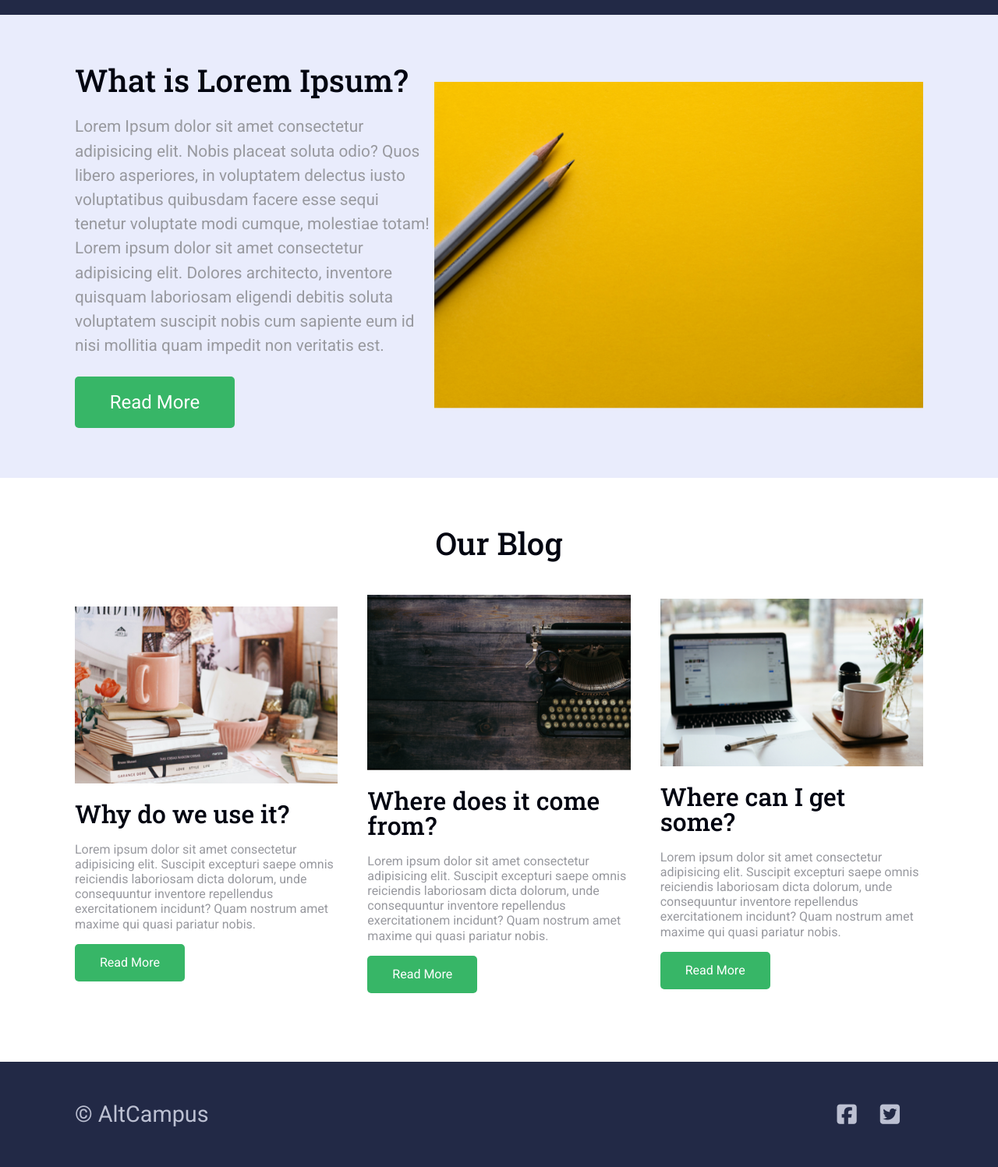
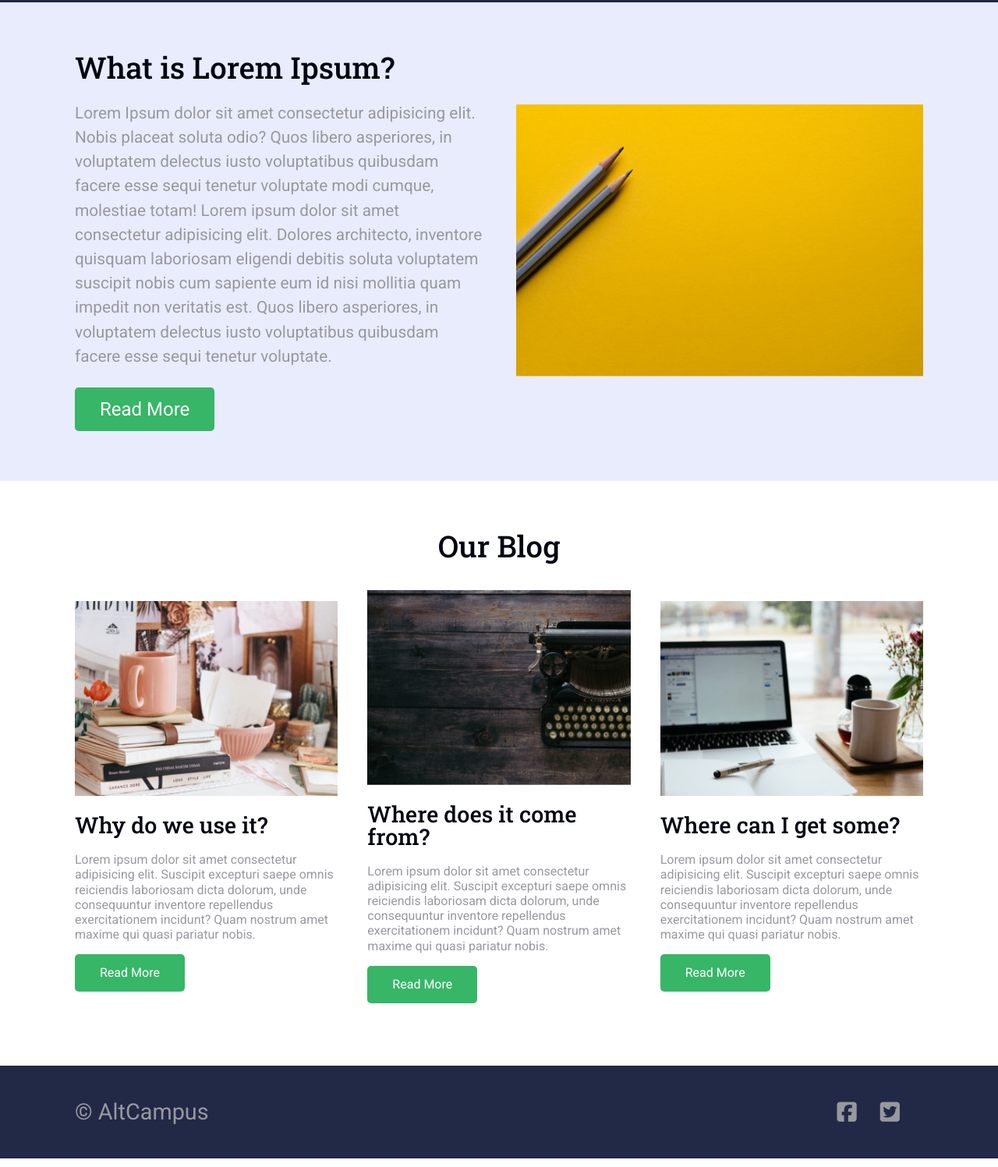
Before and after one commit to vishakha011/Responsive-Web-Design, a plain HTML site: page Assignment-level-1/index.html in a window 1280 px wide. Shown: the part 51-1548 px from the top of the page at 78% size. Drawn offline with Linux system fonts and the light colour scheme.

Commit message:
Refactor Code

```diff
--- a/Assignment-level-1/assets/stylesheet/main.css
+++ b/Assignment-level-1/assets/stylesheet/main.css
@@ -1,3 +1,15 @@
+:root {
+  --primary-color: #222946;
+  --accent:#37B667;
+  --heading-text:#020511;
+  --body-text:#98999F;
+  --bg-color: #E9ECFC;
+}
+
+html {
+  font-size: 16px;
+}
+
 /* http://meyerweb.com/eric/tools/css/reset/ 2. v2.0 | 20110126
   License: none (public domain)
 */
@@ -64,14 +76,17 @@ Grid
 Custom Styles
 =============================================================
 */
+
 body {
   font-family: 'Roboto', sans-serif;
 }
 
 .container {
  max-width: 85%;
+ /* max-width: 1250px; */
  margin: 0 auto;
- padding: 1.5rem 0;
+ /* margin: 0 2rem; */
+ padding: 1rem 0;
 }
 
 .flex-between {
@@ -95,7 +110,8 @@ img {
 
 .header,
 .footer {
-  background-color: #222946;
+  /* background-color: #222946; */
+  background-color: var(--primary-color);
 }
 
 /*
@@ -106,17 +122,17 @@ Headings/Paragrahs
 .heading,
 .section-heading {
   font-weight: 500;
-  color: #020511;
+  color: var(--heading-text);
   font-family: 'Roboto Slab', serif;
 }
 
 .hero-text,
 .section-text {
-  color: #98999F;
+  color: var(--body-text);
 }
 
 .heading {
-  font-size: 2.5rem;
+  font-size: 2.4rem;
 }
 
 .hero-text {
@@ -125,12 +141,12 @@ Headings/Paragrahs
   line-height: 1.5;
 }
 
-h2{
+.blog-section h2{
   text-align: center;
 }
 
 .section-heading {
-  font-size: 2rem;
+  font-size: 1.8rem;
   margin: 20px 0;
 }
 
@@ -147,13 +163,13 @@ Buttons
 .btn {
   display: inline-block;
   color: #fff;
-  background-color: #37B667;
+  background-color: var(--accent);
   border-radius: 5px;
 }
 
 .primary-btn {
   font-size: 1.5rem;
-  padding: 1.3rem 2.8rem;
+  padding: 1rem 2rem;
 }
 
 .secondary-btn {
@@ -181,13 +197,13 @@ Header
 .nav-menu-item a {
   font-size: 1.4rem;
   font-weight: 500;
-  margin-right: 20px;
+  margin-right: 2rem;
   font-family: 'Roboto', sans-serif;
 }
 
 .nav-menu-item a:hover,
 .active a {
-  color: #37B667;
+  color: var(--accent);
 }
 
 /*
@@ -196,13 +212,16 @@ Hero Section
 =============================================================
 */
 .hero-section {
-  background-color:#E9ECFC;
+  background-color:var(--bg-color);
 }
 
 .col-1-2 {
-  flex: 0 1 45%;
+  flex: 0 1 48%;
 }
 
+/* .figure {
+  flex: 0 1 50%;
+} */
 
 /*
 =============================================================
@@ -214,14 +233,17 @@ BLog Section
   margin-top: 2%;
 }
 
-
+.blog img {
+  height: 250px;
+  object-fit: cover;
+}
 /*
 =============================================================
 Footer Section
 =============================================================
 */
 .footer {
-  color: #BCC0D2;
+  color: var(--body-text);
   font-size: 1.8rem;
   padding: 1.8rem 0;
 }
@@ -231,7 +253,7 @@ Footer Section
 }
 
 .fab {
-  color: #BCC0D2;
+  color: var(--body-text);
   margin-right: 30px;
   border-radius: 8px;
 }
@@ -243,15 +265,28 @@ Media Queries
 */
 
 @media screen and (max-width: 768px) {
+  html {
+    font-size: 14px;
+  }
+  .container {
+    /* margin: 0 5rem; */
+  }
 
   .flex-between {
-    display: flex;
+    /* display: flex; */
     flex-direction: column;
   }
 
+  .nav-menu {
+    margin-bottom: 1rem;
+  }
+
+  .nav-menu-item a{
+    margin: 0 1rem;
+  }
   .hero {
     flex-direction: column-reverse;
-    justify-content: space-between;
+    /* justify-content: space-between; */
     padding: 0 0 2rem 0;
   }
 
@@ -260,7 +295,7 @@ Media Queries
   }
 
   .logo {
-    max-width: 30%;
+    max-width: 15vw;
     margin-bottom: 1.5rem;
   }
 
@@ -277,7 +312,7 @@ Media Queries
   }
 
   .fab {
-    margin-right: 0;
-    margin: 0 1rem;
+    /* margin-right: 0; */
+    margin: 0.5rem 1rem;
   }
 }
--- a/Assignment-level-1/index.html
+++ b/Assignment-level-1/index.html
@@ -20,20 +20,21 @@
             </nav>
         </div>
     </header>
+
     <main>
         <section class="hero-section">
-            <section class="hero container padding  flex-between">
-                <article class="col-1-2">
+            <article class="hero container padding flex-between">
+                <section class="col-1-2">
                     <h1 class="hero-heading heading">What is Lorem Ipsum?</h1>
-                    <p class="hero-text">Lorem Ipsum dolor sit amet consectetur adipisicing elit. Nobis placeat soluta odio? Quos libero asperiores, in voluptatem delectus iusto voluptatibus quibusdam facere esse sequi tenetur voluptate modi cumque, molestiae totam! Lorem ipsum dolor sit amet consectetur adipisicing elit. Dolores architecto, inventore quisquam laboriosam eligendi debitis soluta voluptatem suscipit nobis cum sapiente eum id nisi mollitia quam impedit non veritatis est.</p>
+                    <p class="hero-text">Lorem Ipsum dolor sit amet consectetur adipisicing elit. Nobis placeat soluta odio? Quos libero asperiores, in voluptatem delectus iusto voluptatibus quibusdam facere esse sequi tenetur voluptate modi cumque, molestiae totam! Lorem ipsum dolor sit amet consectetur adipisicing elit. Dolores architecto, inventore quisquam laboriosam eligendi debitis soluta voluptatem suscipit nobis cum sapiente eum id nisi mollitia quam impedit non veritatis est. Quos libero asperiores, in voluptatem delectus iusto voluptatibus quibusdam facere esse sequi tenetur voluptate.</p>
                     <a class="btn primary-btn" href="#">Read More</a>
-                </article>
-                <div class="figure">
+                </section>
+                <div class="col-1-2">
                     <figure>
                         <img src="assets/images/01.png" alt="Pen with Yellow Background Image">
                     </figure>
                 </div>
-            </section>
+            </article>
         </section>
 
         <section class="blog-section padding">
@@ -41,7 +42,7 @@
             <div class="blog-container container flex-between">
                 <!--First Blog-->
                 <article class="blog">
-                    <img src="assets/images/02.png" alt="Books">
+                    <img src="assets/images/02.png" alt="Mug on Books">
                     <div>
                         <h3 class="section-heading">Why do we use it?</h3>
                         <p class="section-text">Lorem ipsum dolor sit amet consectetur adipisicing elit. Suscipit excepturi saepe omnis reiciendis laboriosam dicta dolorum, unde consequuntur inventore repellendus exercitationem incidunt? Quam nostrum amet maxime qui quasi pariatur nobis.</p>
@@ -50,16 +51,16 @@
                 </article>
                 <!--Second Blog-->
                 <article class="blog">
-                    <img src="assets/images/03.png" alt="Books">
+                    <img src="assets/images/03.png" alt="Typewriter">
                     <div>
                         <h3 class="section-heading">Where does it come from?</h3>
                         <p class="section-text">Lorem ipsum dolor sit amet consectetur adipisicing elit. Suscipit excepturi saepe omnis reiciendis laboriosam dicta dolorum, unde consequuntur inventore repellendus exercitationem incidunt? Quam nostrum amet maxime qui quasi pariatur nobis.</p>
                         <a class="btn secondary-btn" href="#">Read More</a>
                     </div>
                 </article>
-                <!--Thirdt Blog-->
+                <!--Third Blog-->
                 <article class="blog">
-                    <img src="assets/images/04.png" alt="Books">
+                    <img src="assets/images/04.png" alt="Laptop">
                     <div>
                         <h3 class="section-heading">Where can I get some?</h3>
                         <p class="section-text">Lorem ipsum dolor sit amet consectetur adipisicing elit. Suscipit excepturi saepe omnis reiciendis laboriosam dicta dolorum, unde consequuntur inventore repellendus exercitationem incidunt? Quam nostrum amet maxime qui quasi pariatur nobis.</p>
@@ -72,16 +73,15 @@
     <footer class="footer">
         <div class="container flex-between">
             <small>&copy; AltCampus</small>
-            <div>
+            <nav>
                 <ul class="icon">
                     <li><a href="#"></a><i class="fab fa-facebook-square"></i></li>
                     <li><a href="#"></a><i class="fab fa-twitter-square"></i></li>
                 </ul>
-            </div>
+            </nav>
         </div>
+    </footer>
 
-    </footer>
     <script src="https://kit.fontawesome.com/593a9cd241.js" crossorigin="anonymous"></script>
-
 </body>
 </html>
```
